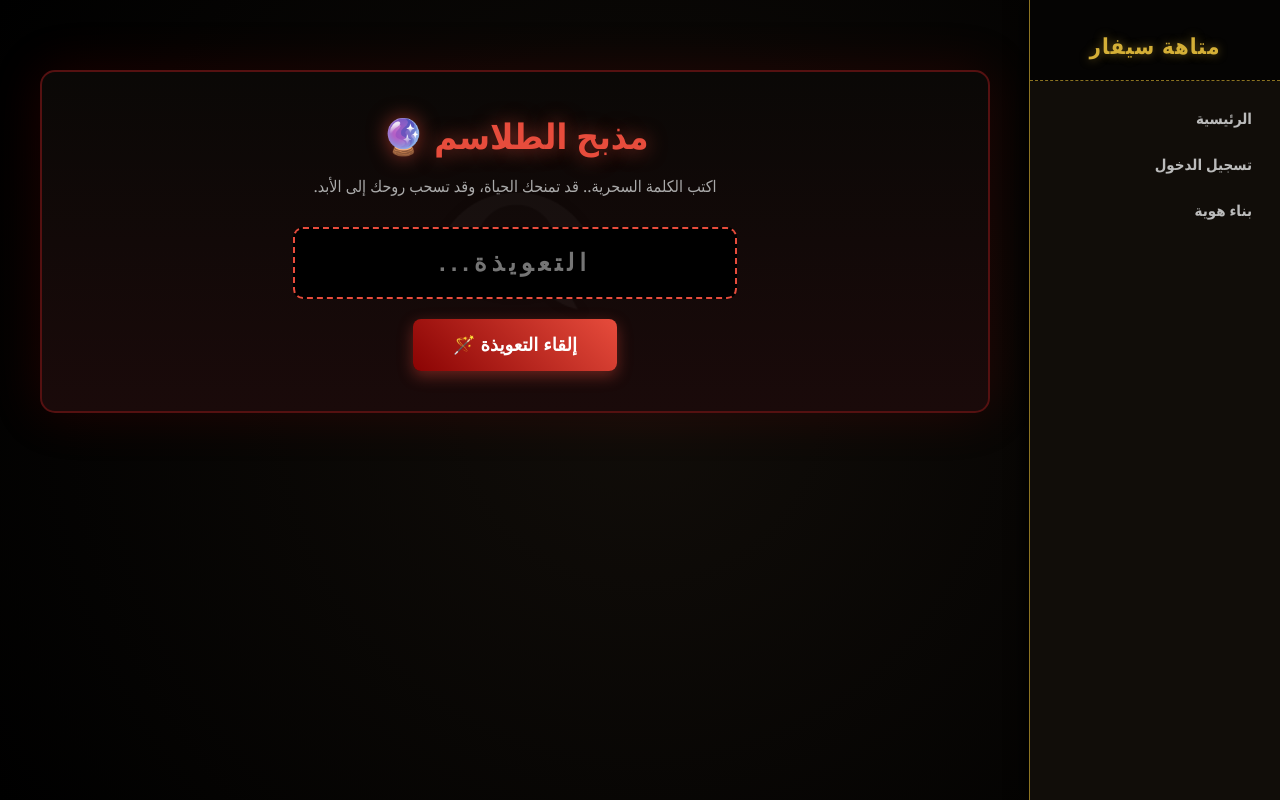
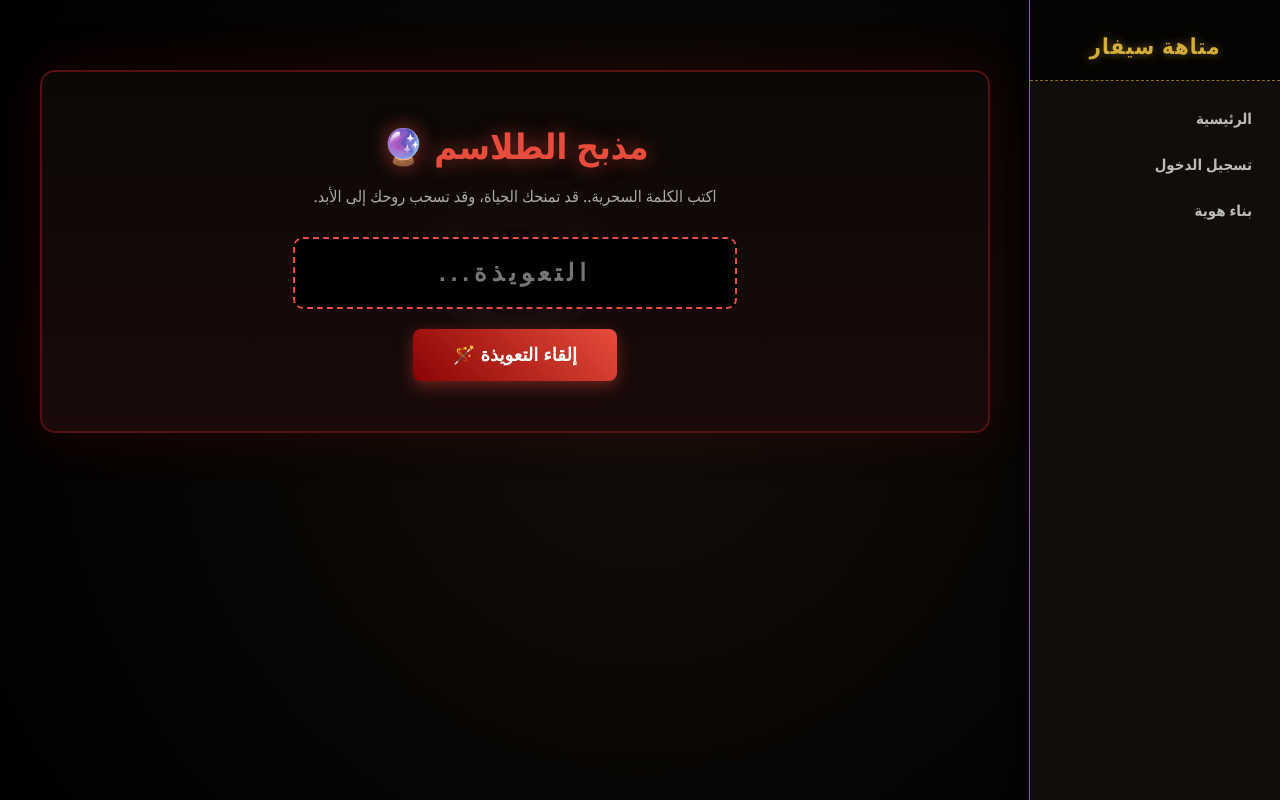
Before and after one commit to willia2minerva-a11y/Borj-Al-Sayd, a Flask app: template templates/altar.html in a window 1280 px wide. Run offline with Flask 2, Linux system fonts and the light colour scheme; the template is opened without the code that fills it, so the values that code supplies are empty.

Commit message:
Update altar.html

```diff
--- a/templates/altar.html
+++ b/templates/altar.html
@@ -1,32 +1,27 @@
 {% extends 'base.html' %}
 {% block content %}
 <style>
-    .altar-container { background: linear-gradient(180deg, #0a0806 0%, #1a0a0a 100%); border: 2px solid #551111; border-radius: 15px; padding: 40px 20px; text-align: center; position: relative; overflow: hidden; box-shadow: 0 0 50px rgba(138,3,3,0.2); margin-top: 30px; }
-    .altar-container::before { content: '👁️‍🗨️'; font-size: 150px; position: absolute; top: 50%; left: 50%; transform: translate(-50%, -50%); opacity: 0.03; z-index: 0; }
+    .altar-container { background: linear-gradient(180deg, #0a0806 0%, #1a0a0a 100%); border: 2px solid #551111; border-radius: 15px; padding: 50px 20px; text-align: center; position: relative; overflow: hidden; box-shadow: 0 0 50px rgba(138,3,3,0.2); margin-top: 30px; }
+    .altar-container::before { content: '👁️'; font-size: 200px; position: absolute; top: 50%; left: 50%; transform: translate(-50%, -50%); opacity: 0.02; z-index: 0; }
     .altar-title { color: #e74c3c; font-size: 35px; margin: 0 0 10px 0; position: relative; z-index: 1; text-shadow: 0 0 20px rgba(231,76,60,0.6); font-weight: 900; }
-    .altar-desc { color: #aaa; font-size: 16px; margin-bottom: 30px; position: relative; z-index: 1; }
     .spell-input { background: #000; color: #fff; border: 2px dashed #e74c3c; padding: 20px; font-size: 24px; text-align: center; border-radius: 10px; width: 80%; max-width: 400px; margin-bottom: 20px; outline: none; position: relative; z-index: 1; transition: 0.3s; letter-spacing: 5px; font-weight: bold; }
-    .spell-input:focus { border-color: #f1c40f; box-shadow: 0 0 20px rgba(241,196,15,0.4); }
+    .spell-input:focus { border-color: var(--gold-main); box-shadow: 0 0 20px rgba(212,175,55,0.4); }
     .btn-cast { background: linear-gradient(45deg, #8a0303, #e74c3c); color: #fff; border: none; padding: 15px 40px; font-size: 18px; font-weight: bold; border-radius: 8px; cursor: pointer; transition: 0.3s; position: relative; z-index: 1; box-shadow: 0 5px 15px rgba(231,76,60,0.4); }
-    .btn-cast:hover { transform: scale(1.05); box-shadow: 0 5px 25px rgba(231,76,60,0.6); }
+    .btn-cast:hover { transform: scale(1.05); }
 
-    /* تأثيرات الأنميشن */
     .shake-screen { animation: shake 0.5s infinite; }
     .blood-flash { animation: bloodFlash 1s ease-out 3; }
-    @keyframes shake { 0% { transform: translate(1px, 1px) rotate(0deg); } 10% { transform: translate(-1px, -2px) rotate(-1deg); } 20% { transform: translate(-3px, 0px) rotate(1deg); } 30% { transform: translate(3px, 2px) rotate(0deg); } 40% { transform: translate(1px, -1px) rotate(1deg); } 50% { transform: translate(-1px, 2px) rotate(-1deg); } 60% { transform: translate(-3px, 1px) rotate(0deg); } 70% { transform: translate(3px, 1px) rotate(-1deg); } 80% { transform: translate(-1px, -1px) rotate(1deg); } 90% { transform: translate(1px, 2px) rotate(0deg); } 100% { transform: translate(1px, -2px) rotate(-1deg); } }
+    @keyframes shake { 0% { transform: translate(1px, 1px) rotate(0deg); } 20% { transform: translate(-3px, 0px) rotate(1deg); } 40% { transform: translate(1px, -1px) rotate(1deg); } 60% { transform: translate(-3px, 1px) rotate(0deg); } 80% { transform: translate(-1px, -1px) rotate(1deg); } 100% { transform: translate(1px, -2px) rotate(-1deg); } }
     @keyframes bloodFlash { 0% { box-shadow: inset 0 0 0px #8a0303; } 50% { box-shadow: inset 0 0 150px #e74c3c; } 100% { box-shadow: inset 0 0 0px #8a0303; } }
-
     .coin { position: fixed; top: -50px; z-index: 9999; font-size: 25px; animation: fall linear forwards; }
     @keyframes fall { to { transform: translateY(100vh) rotate(360deg); } }
 </style>
 
-<div class="altar-container" id="altarZone">
+<div class="altar-container">
     <h2 class="altar-title">مذبح الطلاسم 🔮</h2>
-    <p class="altar-desc">اكتب الكلمة السحرية.. قد تمنحك الحياة، وقد تسحب روحك إلى الأبد.</p>
-
+    <p style="color: #aaa; margin-bottom: 30px; position: relative; z-index: 1;">اكتب الكلمة السحرية.. قد تمنحك الحياة، وقد تسحب روحك إلى الأبد.</p>
     <form action="/altar" method="POST">
-        <input type="text" name="spell_word" class="spell-input" placeholder="التعويذة..." required autocomplete="off">
-        <br>
+        <input type="text" name="spell_word" class="spell-input" placeholder="التعويذة..." required autocomplete="off"><br>
         <button type="submit" class="btn-cast">إلقاء التعويذة 🪄</button>
     </form>
 </div>
@@ -34,32 +29,20 @@
 <script>
     document.addEventListener("DOMContentLoaded", function() {
         const flashes = document.querySelectorAll(".flash");
-        let msgText = "";
-        flashes.forEach(f => { msgText += f.innerText + " "; });
+        let msgText = ""; flashes.forEach(f => { msgText += f.innerText + " "; });
 
-        // 1. تأثير الثراء (أمطار الدنانير)
-        if(msgText.includes("مُنحت") || msgText.includes("ثراء")) {
+        if(msgText.includes("ثراء") || msgText.includes("دنانير") || msgText.includes("نجاح")) {
             for(let i=0; i<30; i++) {
-                let coin = document.createElement("div");
-                coin.className = "coin";
-                coin.innerText = "🪙";
-                coin.style.left = Math.random() * 100 + "vw";
-                coin.style.animationDuration = (Math.random() * 2 + 1) + "s";
-                document.body.appendChild(coin);
-                setTimeout(() => coin.remove(), 3000);
+                let coin = document.createElement("div"); coin.className = "coin"; coin.innerText = "🪙";
+                coin.style.left = Math.random() * 100 + "vw"; coin.style.animationDuration = (Math.random() * 2 + 1) + "s";
+                document.body.appendChild(coin); setTimeout(() => coin.remove(), 3000);
             }
         }
-
-        // 2. تأثير ضريبة الدم (وميض أحمر)
-        if(msgText.includes("ضريبة الدم") || msgText.includes("أحرقته") || msgText.includes("تبخرت")) {
-            document.body.classList.add("blood-flash");
-            setTimeout(() => document.body.classList.remove("blood-flash"), 3000);
+        if(msgText.includes("ضريبة") || msgText.includes("دم") || msgText.includes("خطأ") || msgText.includes("سحب")) {
+            document.body.classList.add("blood-flash"); setTimeout(() => document.body.classList.remove("blood-flash"), 3000);
         }
-
-        // 3. تأثير كشف الأسرار (اهتزاز الشاشة)
-        if(msgText.includes("بونغليف") || msgText.includes("قاعة الأساطير")) {
-            document.body.classList.add("shake-screen");
-            setTimeout(() => document.body.classList.remove("shake-screen"), 1500);
+        if(msgText.includes("بونغليف") || msgText.includes("أساطير")) {
+            document.body.classList.add("shake-screen"); setTimeout(() => document.body.classList.remove("shake-screen"), 1500);
         }
     });
 </script>
```
